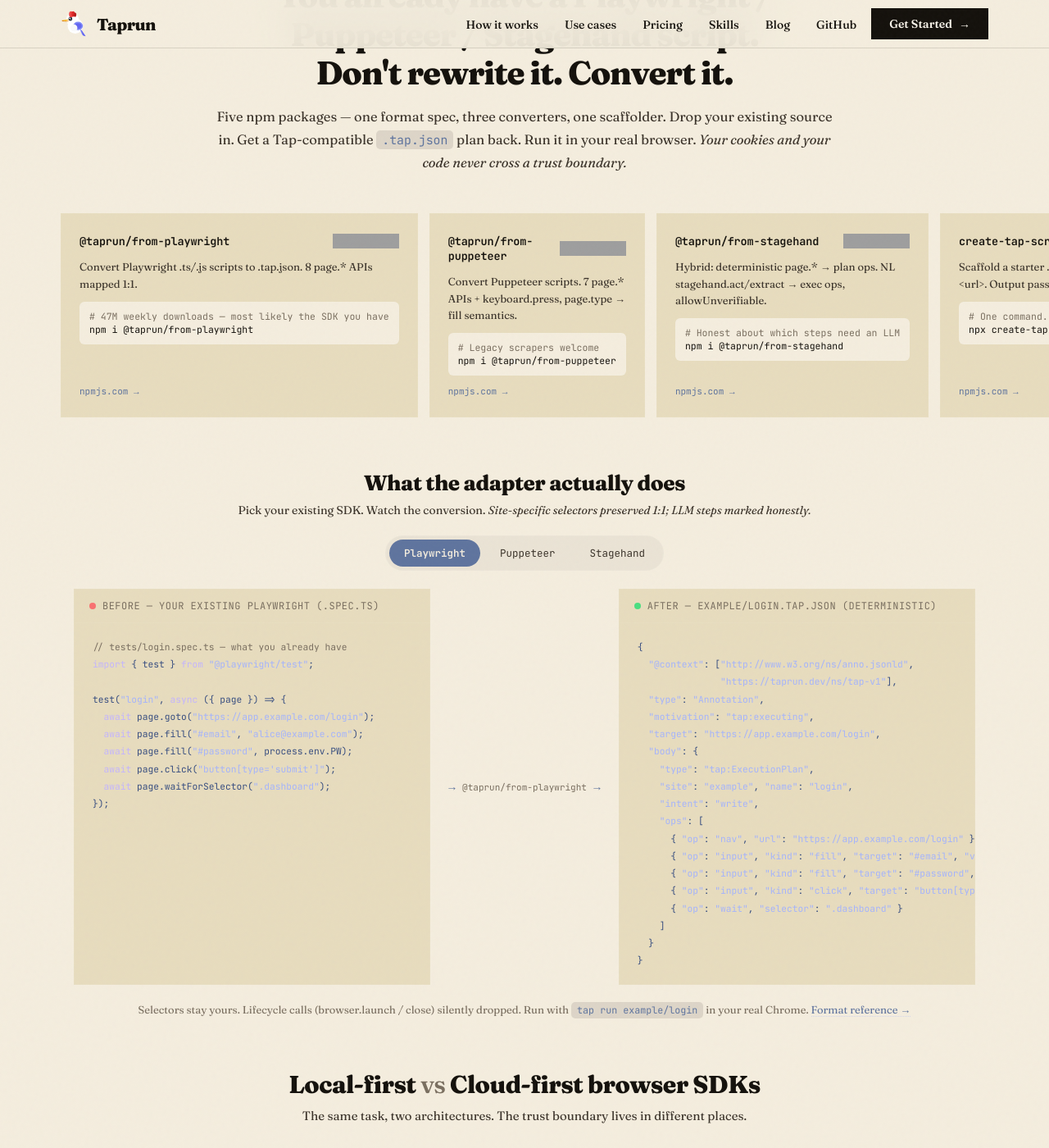
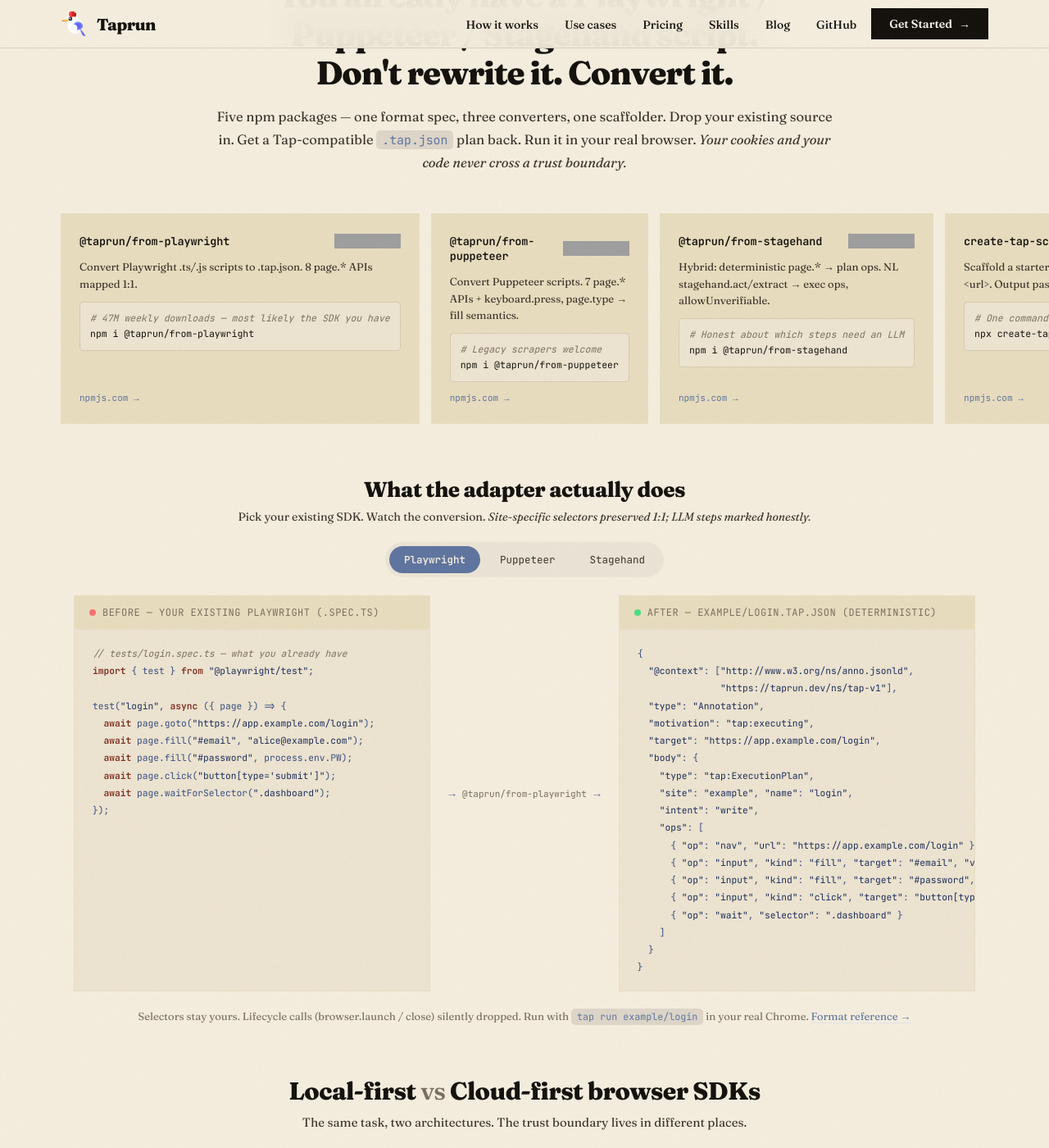
Before and after one commit to LeonTing1010/tap, a Jekyll site: the page docs/index.html, which Jekyll copies as it is, in a window 1280 px wide and 1400 px high, scrolled down 3802 px. Shown: the whole window at 82% size. Built offline with Jekyll 4.4.1, drawn with Linux system fonts in a browser that asks for light colours; grey boxes are pictures that could not be loaded.

Commit message:
style(taprun.dev): unify all code-listing surfaces to one palette
Defines :root --code-* tokens (bg, border, ink, comment, keyword,
string, number/operator, prompt) so every <pre>/<code> surface
on the landing page draws from one source of truth.

Surfaces unified:
- .code-block (install steps)
- .onramp-card pre (4 npm package cards)
- .demo-panel pre (Before/After Playwright→.tap.json comparison)
- .usecase-examples code (5 use-case cards with command snippets)

Aesthetic: cream paper-deep background (#ECE3D0), hairline rule
border (#D8CAB0), italic faded comments, press-red command verbs,
indigo strings, gold numbers/operators. Same palette the hero
Listing 1 already uses, now consistent everywhere.

Replaces: dark-theme rgba borders, violet keywords (#c4b5fd),
indigo string color (#a5b4fc), inconsistent border-radii (6/10
collapsed to 4), and per-surface color values that drifted.

```diff
--- a/docs/index.html
+++ b/docs/index.html
@@ -2842,9 +2842,12 @@
   .onramp-card .badges { display: flex; flex-wrap: wrap; gap: 4px; align-items: center; }
   .onramp-card .badges img { display: block; height: 18px; image-rendering: -webkit-optimize-contrast; }
   .onramp-card p.tag { font-size: 13px; line-height: 1.55; color: var(--text-dim); margin: 0; min-height: 38px; }
-  .onramp-card pre { background: var(--bg-deep); border: 1px solid rgba(255,255,255,0.04); border-radius: 6px; padding: 9px 11px; margin: 0; overflow-x: auto; }
-  .onramp-card pre code { font-family: var(--font-mono); font-size: 11.5px; color: var(--text); white-space: pre; }
-  .onramp-card pre code .c { color: var(--text-muted); }
+  .onramp-card pre { background: var(--code-bg); border: 1px solid var(--code-border); border-radius: 4px; padding: 10px 12px; margin: 0; overflow-x: auto; }
+  .onramp-card pre code { font-family: var(--font-mono); font-size: 11.5px; line-height: 1.65; color: var(--code-ink); white-space: pre; background: none; padding: 0; }
+  .onramp-card pre code .c { color: var(--code-c); font-style: italic; }
+  .onramp-card pre code .k { color: var(--code-k); font-weight: 600; }
+  .onramp-card pre code .s { color: var(--code-s); }
+  .onramp-card pre code .n { color: var(--code-n); font-weight: 600; }
   .onramp-card .npm-link { font-family: var(--font-mono); font-size: 11px; color: var(--indigo-bright); text-decoration: none; margin-top: auto; }
   .onramp-card .npm-link:hover { text-decoration: underline; }
 
@@ -2873,11 +2876,12 @@
   .demo-label .dot { width: 8px; height: 8px; border-radius: 50%; background: var(--text-muted); }
   .demo-panel.before .dot { background: #f87171; }
   .demo-panel.after .dot { background: #4ade80; }
-  .demo-panel pre { margin: 0; padding: 18px 22px; font-family: var(--font-mono); font-size: 12.5px; line-height: 1.7; color: var(--text); white-space: pre; overflow-x: auto; flex: 1; }
-  .demo-panel pre .c { color: var(--text-muted); }
-  .demo-panel pre .s { color: #a5b4fc; }
-  .demo-panel pre .k { color: #c4b5fd; }
-  .demo-panel pre .n { color: #fbbf24; }
+  .demo-panel pre { margin: 0; padding: 18px 22px; font-family: var(--font-mono); font-size: 12.5px; line-height: 1.7; color: var(--code-ink); background: var(--code-bg); white-space: pre; overflow-x: auto; flex: 1; }
+  .demo-panel pre .c { color: var(--code-c); font-style: italic; }
+  .demo-panel pre .s { color: var(--code-s); }
+  .demo-panel pre .k { color: var(--code-k); font-weight: 600; }
+  .demo-panel pre .n { color: var(--code-n); font-weight: 600; }
+  .demo-panel pre .o { color: var(--code-n); }
   .demo-arrow { display: none; align-self: center; font-family: var(--font-mono); font-size: 14px; color: var(--indigo-bright); padding: 0 4px; white-space: nowrap; }
   @media (min-width: 900px) { .demo-arrow { display: block; } }
   .demo-foot { text-align: center; margin-top: 22px; font-size: 13px; color: var(--text-muted); }
@@ -3176,7 +3180,7 @@
   .usecase-card h3 { font-family: var(--font-heading); font-weight: 700; font-size: 19px; letter-spacing: -0.01em; color: var(--white); margin-bottom: 10px; }
   .usecase-card > p { font-size: 14.5px; line-height: 1.6; color: var(--text-dim); margin-bottom: 16px; }
   .usecase-examples { display: flex; flex-direction: column; gap: 6px; }
-  .usecase-examples code { display: block; font-family: var(--font-mono); font-size: 12.5px; color: var(--text); background: var(--bg-deep); padding: 8px 12px; border-radius: 6px; border: 1px solid rgba(255,255,255,0.04); white-space: nowrap; overflow-x: auto; }
+  .usecase-examples code { display: block; font-family: var(--font-mono); font-size: 12.5px; color: var(--code-ink); background: var(--code-bg); padding: 8px 12px; border-radius: 4px; border: 1px solid var(--code-border); white-space: nowrap; overflow-x: auto; }
   .usecase-story { display: block; margin-top: 16px; padding-top: 14px; border-top: 1px solid rgba(255,255,255,0.06); font-family: var(--font-mono); font-size: 12px; color: var(--text-dim); text-decoration: none; transition: color 0.2s; }
   .usecase-story:hover { color: var(--indigo-bright); }
   .usecase-story em { font-style: italic; color: inherit; }
```
